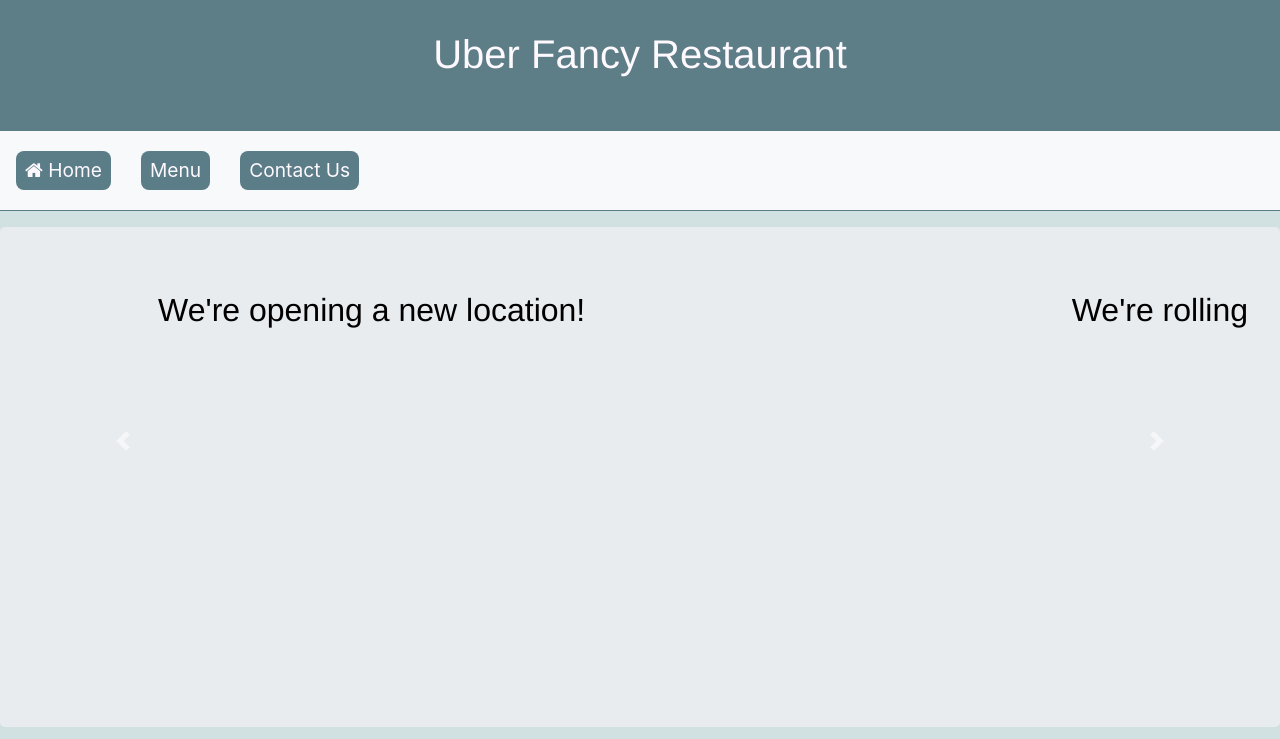
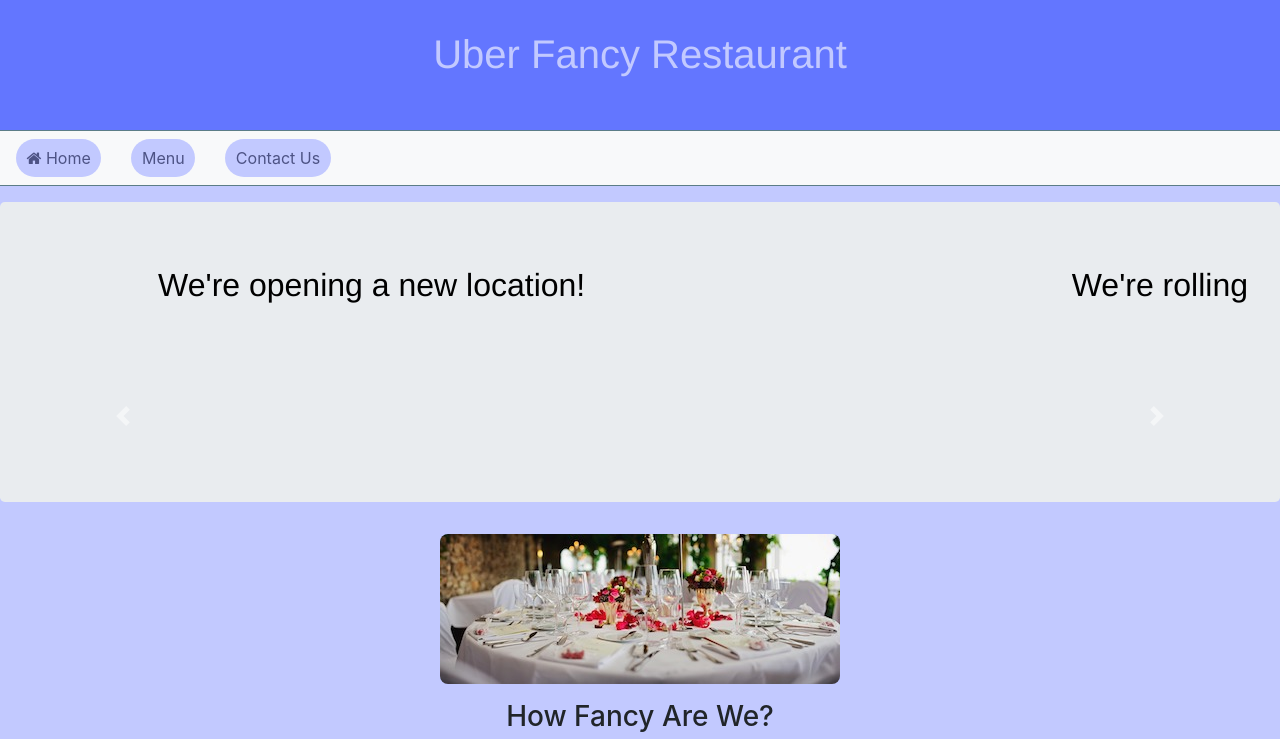
Before and after one commit to jonbrowndeveloper/restaurant-site, a plain HTML site: page index.html in a window 1280 px wide. Shown: the top 739 px of the page. Drawn offline with nearby package versions, Linux system fonts and the light colour scheme.

Commit message:
updated color schema

```diff
--- a/index.html
+++ b/index.html
@@ -41,7 +41,7 @@ Most recent revision: 10-18-2019
 	</nav>
 
 	<section id="home-main">
-			<header class="jumbotron" style="height: 500px;">
+		<header class="jumbotron" style="height: 300px;">
 			<div id="news-carousel" class="carousel slide" data-ride="carousel">
 				<div class="carousel-inner">
 					<div class="carousel-item active">
--- a/styles/restaurantStyles.css
+++ b/styles/restaurantStyles.css
@@ -1,6 +1,6 @@
 header, footer {
-	background-color: #5d7d87;
-	color: #fef9ff;
+	background-color: #6376FF;
+	color: #C2C9FF;
 	height: 130px;
 	text-align: center;
 	padding: 30px 10px 20px 10px;
@@ -24,7 +24,7 @@ header {
 }
 
 body {
-	background-color: #d1e0e0;
+	background-color: #C2C9FF;
 }
 
 #home-main {
@@ -41,14 +41,14 @@ nav {
 }
 
 nav .btn {
-    background-color: #5b7d87;
-    color: #fef9ff;
+    background-color: #C2C9FF;
+    color: #4D5385;
     margin-right: 30px;
 }
 
 nav a:hover {
-	background-color: #fef9ff;
-	color: #5b7d87;
+	background-color: #4D5385;
+	color: #C2C9FF;
 }
 nav a:active {
 	font-weight: bold;
@@ -67,11 +67,13 @@ nav a:visited {
 	color: black;
 }
 
+/* OLD BUTTON STYLING
+
 .btn
 {
 	font-size: 1.2em;
 	background-color: #e6e6e6;
-	color: #0d1f2d;
+	color: #C2C9FF;
 	padding: 4px 8px;
 	margin-bottom: 12px;
 	margin-top: 12px;
@@ -80,6 +82,8 @@ nav a:visited {
 
 .btn:hover{
 	font-size: 1.2em;
-	background-color: #0d1f2d;
+	background-color: #C2C9FF;
 	color: #e6e6e6;
 }
+
+*/
```
Also changed, not shown: 3 other files. Lines whose indentation alone changed are shown as unchanged.
